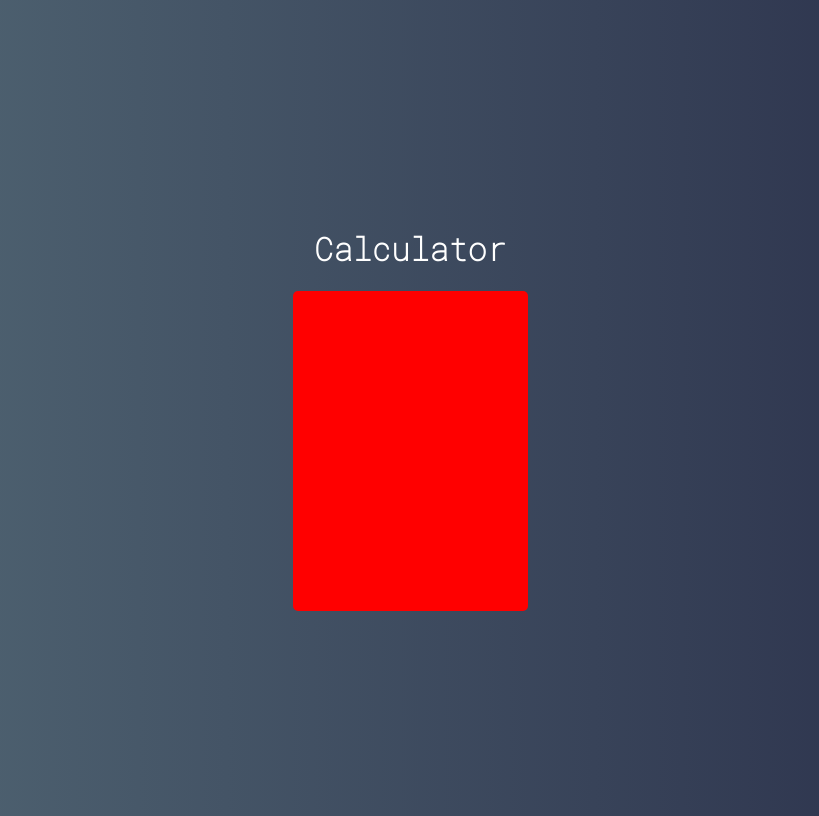
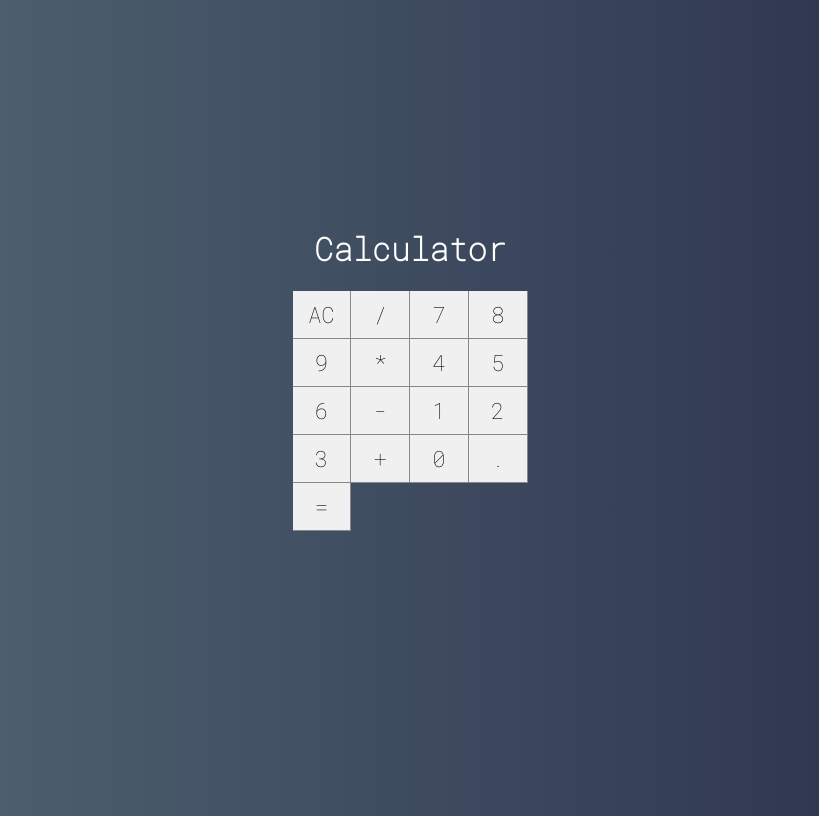
Before and after one commit to eversonps/react-calculadora, a React (Create React App) app: page / in a window 1280 px wide. Shown: the whole page, without its empty margins (230-1049 px from the left). Built offline with nearby package versions, Linux system fonts and the light colour scheme.

Commit message:
criando o componente button

```diff
--- /dev/null
+++ b/src/components/Button.css
@@ -0,0 +1,13 @@
+:root{
+    --bg-button: #F0F0F0;
+    --border-button: solid 1px #888;
+}
+
+.button{
+    font-size: 1.4rem;
+    background-color: var(--bg-button);
+    border: none;
+    border-right: var(--border-button);
+    border-bottom: var(--border-button);
+    outline: none;
+}
--- /dev/null
+++ b/src/components/Button.jsx
@@ -0,0 +1,8 @@
+import React from "react";
+import "./Button.css";
+
+export default props => {
+    return(
+        <button className="button"> {props.label} </button>
+    )
+}
--- a/src/main/Calculator.css
+++ b/src/main/Calculator.css
@@ -2,6 +2,8 @@
     height: 320px;
     width: 235px;
     border-radius: 5px;
-    overflow: hidden;
-    background-color:  red; /* Temporário*/
+
+    display: grid;
+    grid-template-columns: repeat(4, 25%);
+    grid-template-rows: 48px 48px 48px 48px 48px;
 }
--- a/src/main/Calculator.jsx
+++ b/src/main/Calculator.jsx
@@ -1,10 +1,30 @@
 import React, {Component} from "react";
 import "./Calculator.css"
+import Button from "../components/Button";
 
 export default class Calculator extends Component{
     render(){
         return(
-            <div className="calculator"></div>
+            <div className="calculator">
+                <Button label="AC"></Button>
+                <Button label="/"></Button>
+                <Button label="7"></Button>
+                <Button label="8"></Button>
+                <Button label="9"></Button>
+                <Button label="*"></Button>
+                <Button label="4"></Button>
+                <Button label="5"></Button>
+                <Button label="6"></Button>
+                <Button label="-"></Button>
+                <Button label="1"></Button>
+                <Button label="2"></Button>
+                <Button label="3"></Button>
+                <Button label="+"></Button>
+                <Button label="0"></Button>
+                <Button label="."></Button>
+                <Button label="="></Button>
+
+            </div>
         )
     }
 }
```
